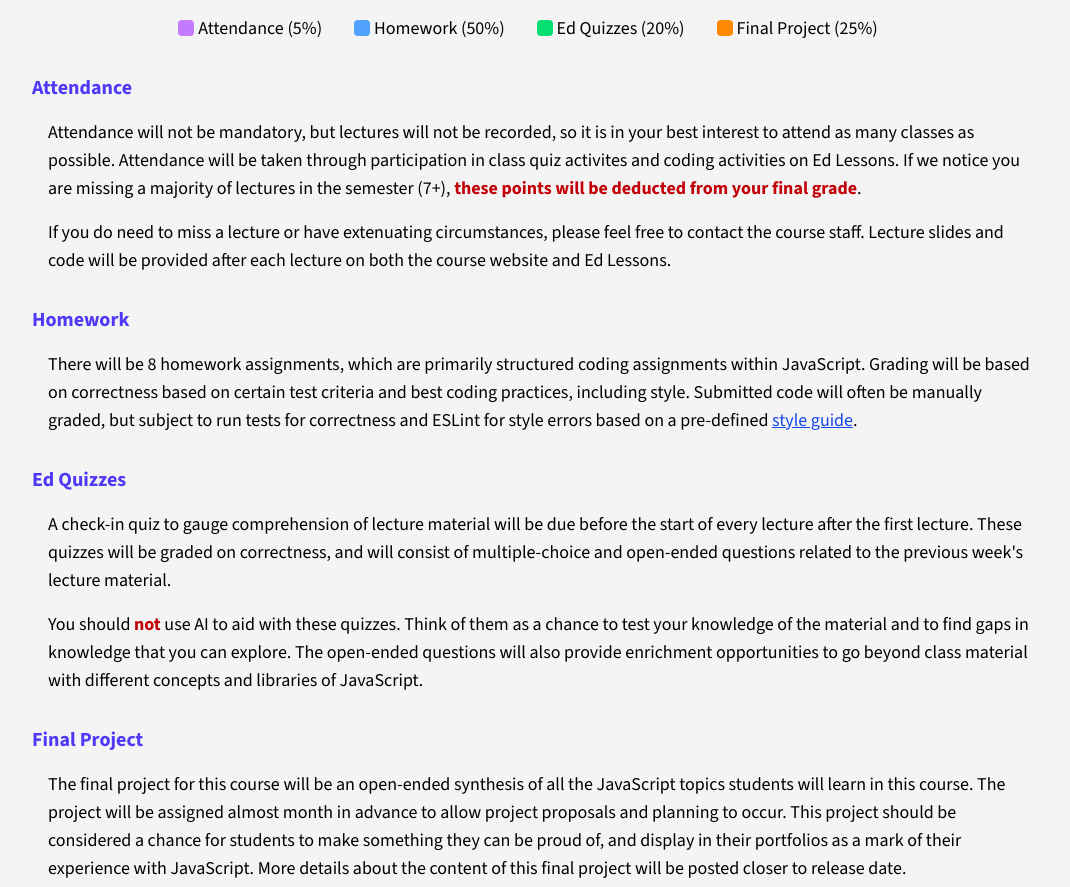
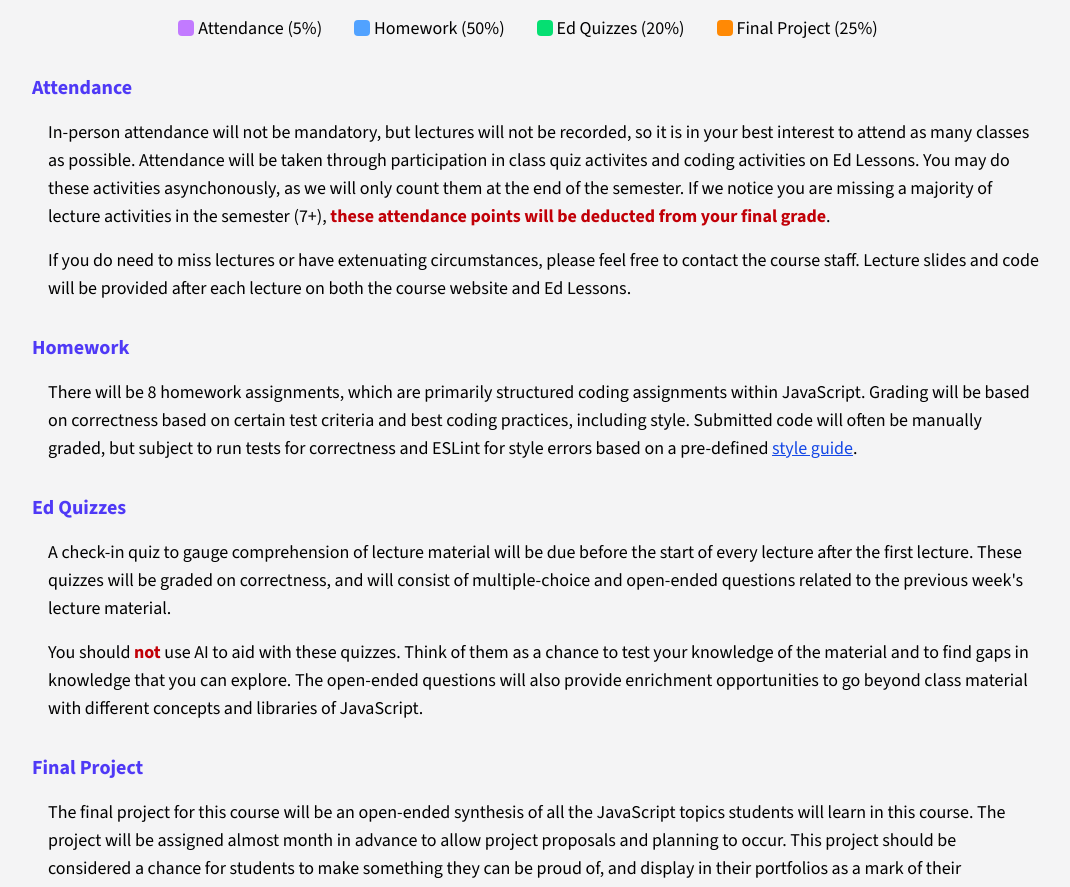
Before and after one commit to voravichs/cis-1962-fa26, a Next.js app: page /syllabus in a window 1280 px wide. Shown: the part 1026-1913 px from the top of the page, without its empty margins (112-1182 px from the left). Built offline with nearby package versions, Linux system fonts and the light colour scheme.

Commit message:
update attendance

```diff
--- a/app/syllabus/page.tsx
+++ b/app/syllabus/page.tsx
@@ -70,8 +70,8 @@ export default function Syllabus() {
 
                     <div className="ml-4 space-y-4">
                         <h3 className='text-xl font-bold text-indigo-600'>Attendance</h3>
-                        <p className='ml-4'>Attendance will not be mandatory, but lectures will not be recorded, so it is in your best interest to attend as many classes as possible. Attendance will be taken through participation in class quiz activites and coding activities on Ed Lessons. If we notice you are missing a majority of lectures in the semester (7+), <span className="red-bold">these points will be deducted from your final grade</span>.</p>
-                        <p className="ml-4">If you do need to miss a lecture or have extenuating circumstances, please feel free to contact the course staff. Lecture slides and code will be provided after each lecture on both the course website and Ed Lessons.</p>
+                        <p className='ml-4'>In-person attendance will not be mandatory, but lectures will not be recorded, so it is in your best interest to attend as many classes as possible. Attendance will be taken through participation in class quiz activites and coding activities on Ed Lessons. You may do these activities asynchonously, as we will only count them at the end of the semester. If we notice you are missing a majority of lecture activities in the semester (7+), <span className="red-bold">these attendance points will be deducted from your final grade</span>.</p>
+                        <p className="ml-4">If you do need to miss lectures or have extenuating circumstances, please feel free to contact the course staff. Lecture slides and code will be provided after each lecture on both the course website and Ed Lessons.</p>
                     </div>
                     <div className="ml-4 space-y-4">
                         <h3 className='text-xl font-bold text-indigo-600'>Homework</h3>
```
